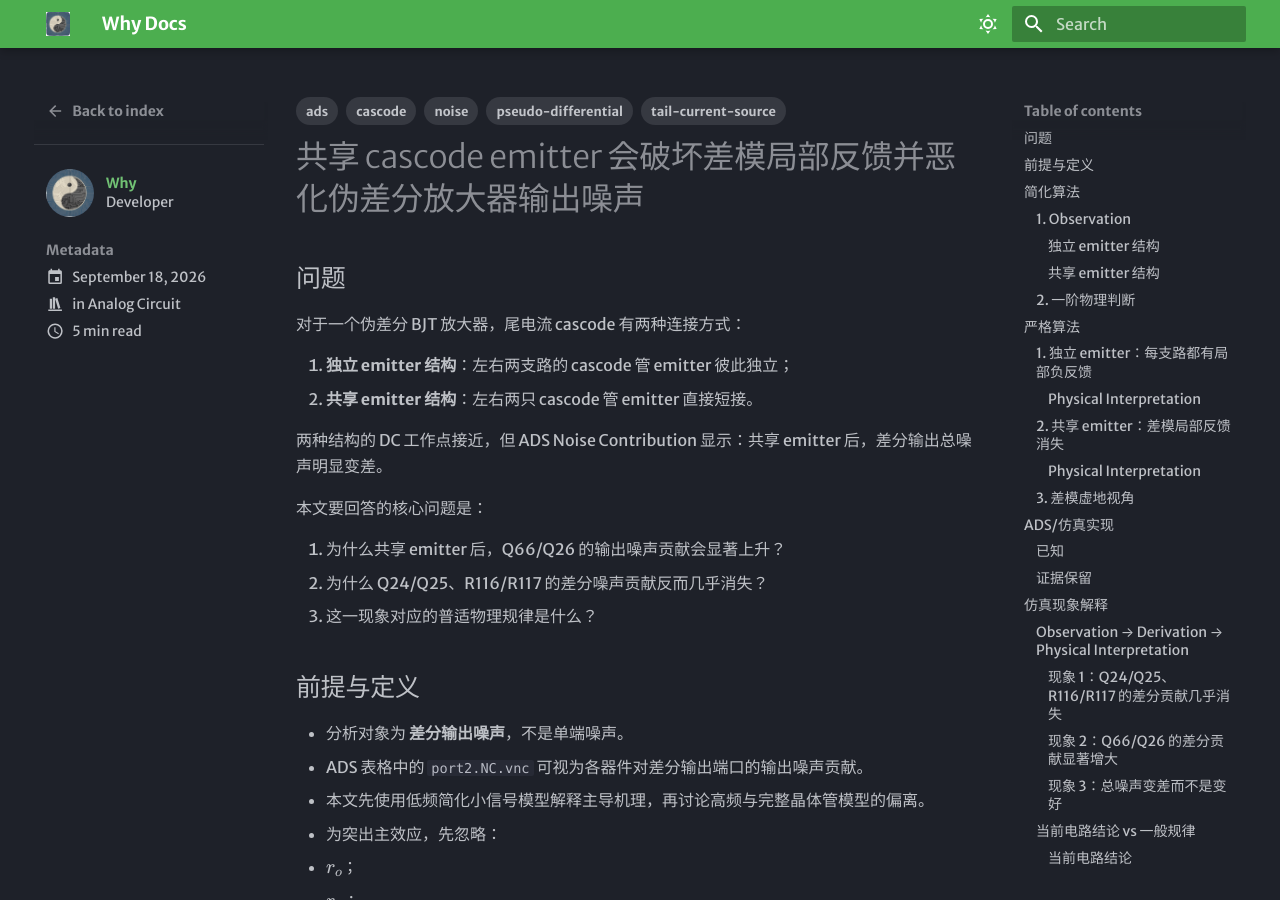
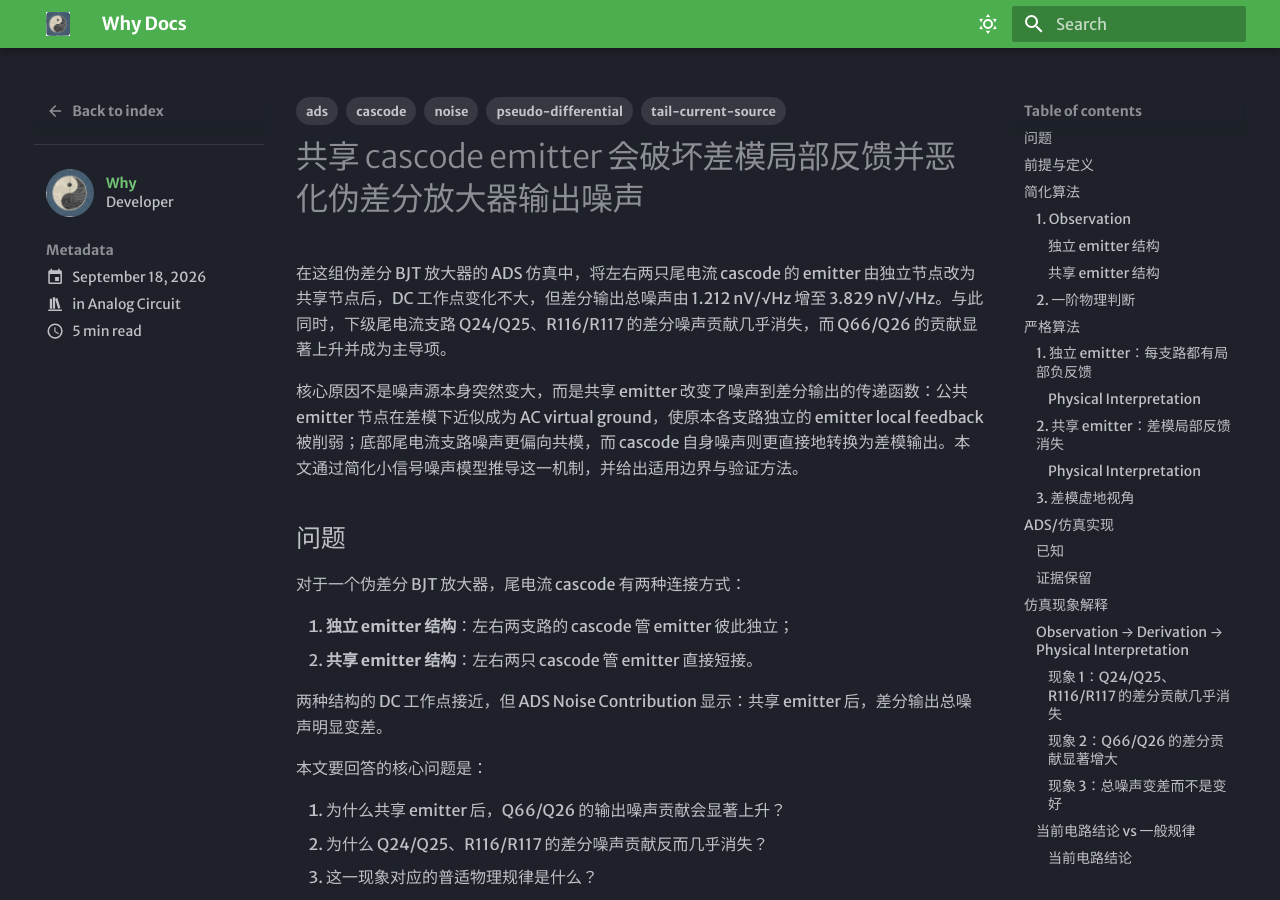
Before and after one commit to why250/mkdocs_why, an MkDocs documentation site: the page built from docs/blog/posts/analog/pseudo-differential-tail-cascode-noise/index.md, in a window 1280 px wide and 900 px high. Built offline with MkDocs 1.6.1 and Material for MkDocs 9.7.7, drawn with Linux system fonts in a browser that asks for light colours; some web fonts are replaced.

Commit message:
docs: add excerpt to tail cascode noise note

```diff
--- a/docs/blog/posts/analog/pseudo-differential-tail-cascode-noise/index.md
+++ b/docs/blog/posts/analog/pseudo-differential-tail-cascode-noise/index.md
@@ -16,6 +16,12 @@ authors:
 ---
 
 # 共享 cascode emitter 会破坏差模局部反馈并恶化伪差分放大器输出噪声
+
+在这组伪差分 BJT 放大器的 ADS 仿真中，将左右两只尾电流 cascode 的 emitter 由独立节点改为共享节点后，DC 工作点变化不大，但差分输出总噪声由 1.212 nV/√Hz 增至 3.829 nV/√Hz。与此同时，下级尾电流支路 Q24/Q25、R116/R117 的差分噪声贡献几乎消失，而 Q66/Q26 的贡献显著上升并成为主导项。
+
+核心原因不是噪声源本身突然变大，而是共享 emitter 改变了噪声到差分输出的传递函数：公共 emitter 节点在差模下近似成为 AC virtual ground，使原本各支路独立的 emitter local feedback 被削弱；底部尾电流支路噪声更偏向共模，而 cascode 自身噪声则更直接地转换为差模输出。本文通过简化小信号噪声模型推导这一机制，并给出适用边界与验证方法。
+
+<!-- more -->
 
 ## 问题
 
```
